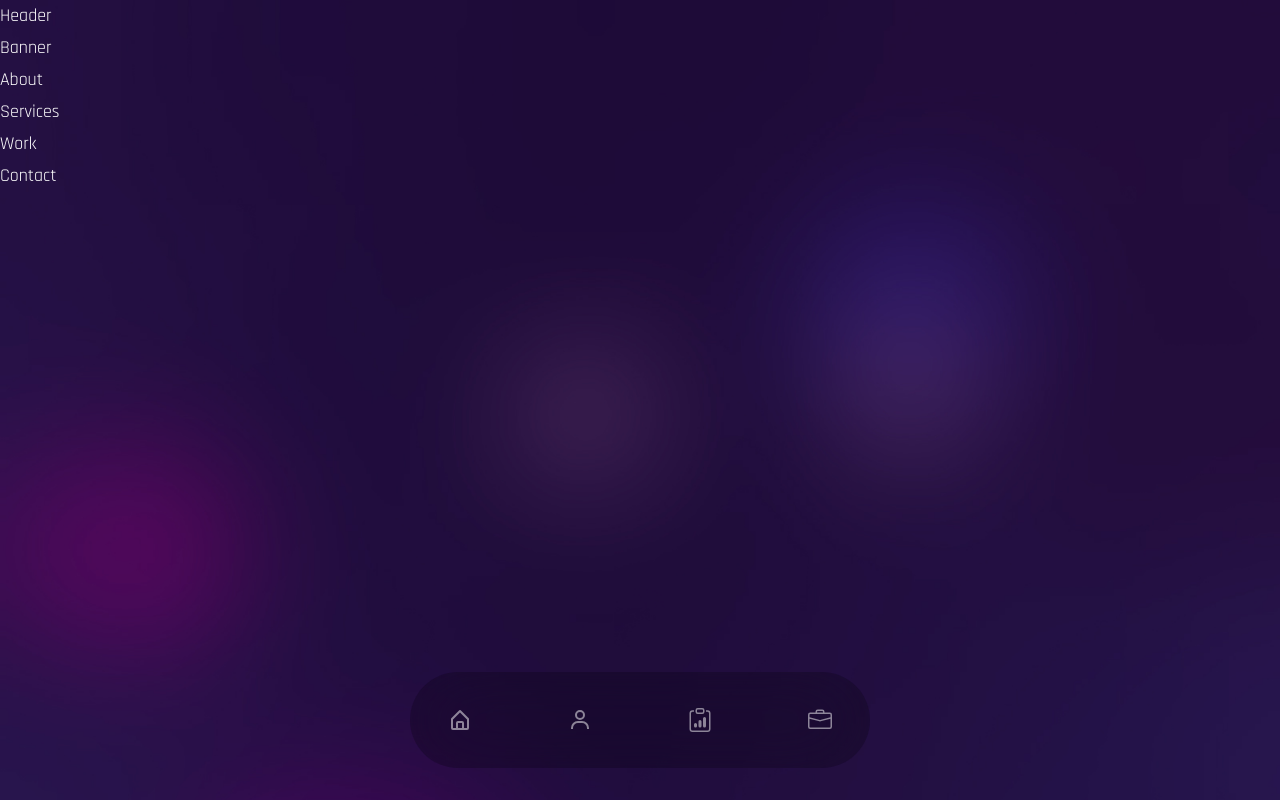
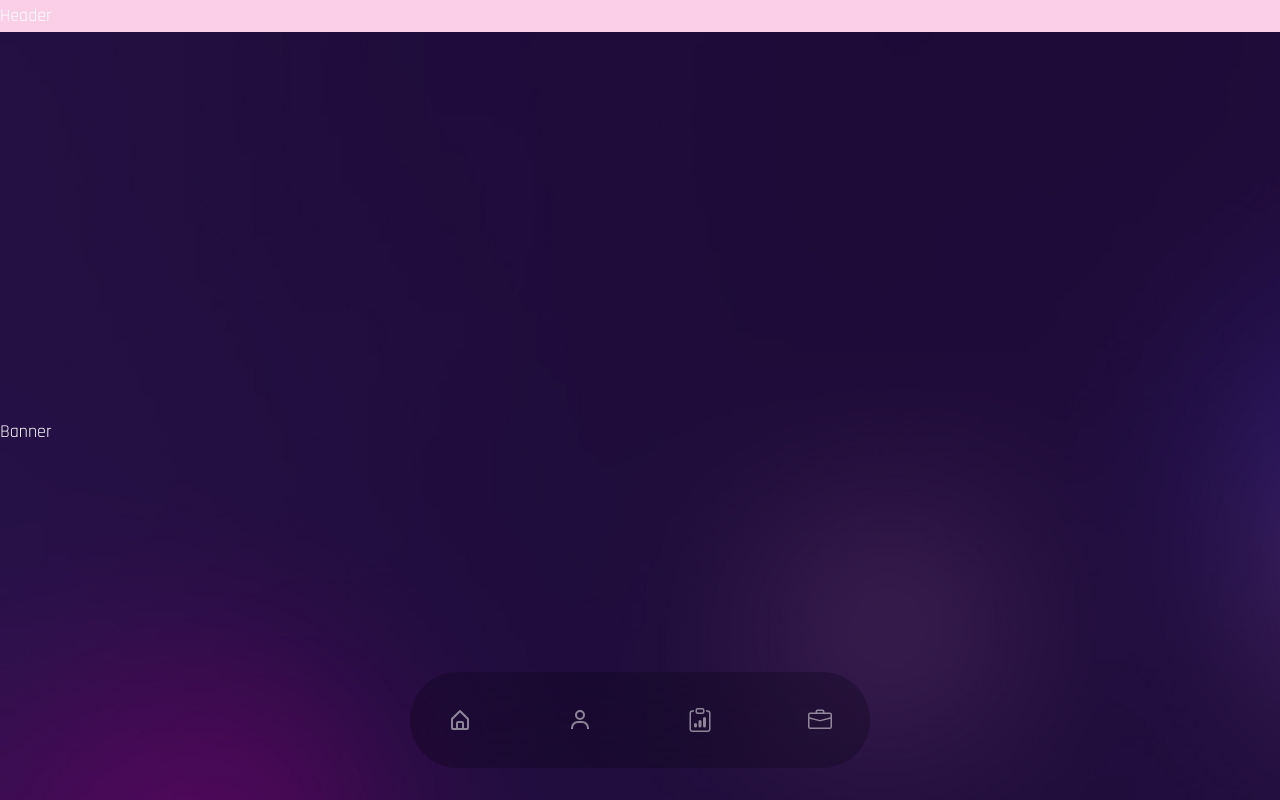
Before and after one commit to danielAwale/black-heart-studios-, a React (Create React App) app: page / in a window 1280 px wide. Shown: the top 800 px of the page. Built offline with nearby package versions, Linux system fonts and the light colour scheme; the HTML template or start-up script is replaced by a standard one; a web font is replaced by a local one.

Commit message:
link the icons to the pages; not a smooth scroll yet

```diff
--- a/src/components/About.js
+++ b/src/components/About.js
@@ -1,7 +1,7 @@
 import React from 'react';
 
 const About = () => {
-  return <div>About</div>;
+  return <div className='section' id='about'>About</div>;
 };
 
 export default About;
--- a/src/components/Banner.js
+++ b/src/components/Banner.js
@@ -1,7 +1,7 @@
 import React from 'react';
 
 const Banner = () => {
-  return <div>Banner</div>;
+  return <div className='section' id='home'>Banner</div>;
 };
 
 export default Banner;
--- a/src/components/Contact.js
+++ b/src/components/Contact.js
@@ -1,7 +1,7 @@
 import React from 'react';
 
 const Contact = () => {
-  return <div>Contact</div>;
+  return <div className='section' id='contact'>Contact</div>;
 };
 
 export default Contact;
--- a/src/components/Header.js
+++ b/src/components/Header.js
@@ -1,7 +1,7 @@
 import React from 'react';
 
 const Header = () => {
-  return <div>Header</div>;
+  return <div className='bg-pink-200'>Header</div>;
 };
 
 export default Header;
--- a/src/components/Nav.js
+++ b/src/components/Nav.js
@@ -1,7 +1,7 @@
 import React from 'react';
 //import icons
 import { BiHomeAlt, BiUser } from 'react-icons/bi'
-import { BsClipboardData, BsBriefcase, BsChatSquare } from 'react-icons/bs'
+import { BsClipboardData, BsBriefcase } from 'react-icons/bs'
 
 // import scroll
 import { Link } from 'react-scroll'
@@ -10,16 +10,17 @@ const Nav = () => {
   return <nav className='fixed bottom-2 lg:bottom-8 w-full overflow-hidden z-50'>
     <div className='container mx-auto'>
       <div className='w-full bg-black/20 h-[96px] backdrop-blur-2xl rounded-full max-w-[460px] mx-auto px-5 flex justify-between text-2xl items-center text-white/50'>
-        <Link className="cursor-pointer w-[60px] h-[60px] flex items-center justify-center">
+        <Link to='home' className="cursor-pointer w-[60px] h-[60px] flex items-center justify-center">
           <BiHomeAlt />
         </Link>
-        <Link className="cursor-pointer w-[60px] h-[60px] flex items-center justify-center">
+        <Link to='about' className="cursor-pointer w-[60px] h-[60px] flex items-center justify-center">
           <BiUser />
         </Link>
-        <Link className="cursor-pointer w-[60px] h-[60px] flex items-center justify-center">
+        <Link to='services' className="cursor-pointer w-[60px] h-
+        [60px] flex items-center justify-center">
           <BsClipboardData />
         </Link>
-        <Link className="cursor-pointer w-[60px] h-[60px] flex items-center justify-center">
+        <Link to='contact' className="cursor-pointer w-[60px] h-[60px] flex items-center justify-center">
           <BsBriefcase />
         </Link>
       </div>
--- a/src/components/Services.js
+++ b/src/components/Services.js
@@ -1,7 +1,7 @@
 import React from 'react';
 
 const Services = () => {
-  return <div>Services</div>;
+  return <div className='section' id='services'>Services</div>;
 };
 
 export default Services;
--- a/src/components/Work.js
+++ b/src/components/Work.js
@@ -1,7 +1,7 @@
 import React from 'react';
 
 const Work = () => {
-  return <div>Work</div>;
+  return <div className='section' id='work'>Work</div>;
 };
 
 export default Work;
```
